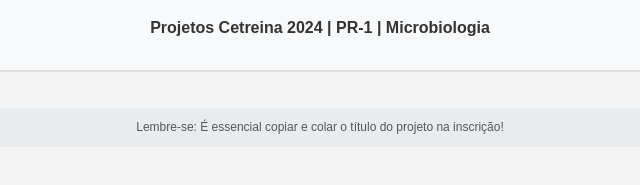
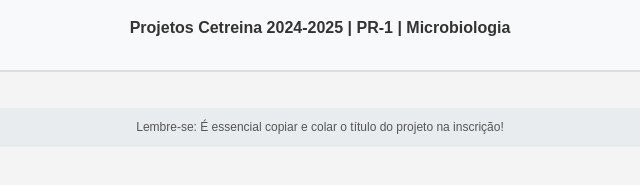
Before and after one commit to proiniciar/Microbiologia_Cetreina, a plain HTML site: page index.html in a window 1280 px wide. Shown: the part 323-508 px from the top of the page, 320-960 px from the left. Drawn offline with Linux system fonts and the light colour scheme.

Commit message:
index.html

```diff
--- a/index.html
+++ b/index.html
@@ -115,7 +115,7 @@
 <body>
     <div class="header">
         <img src="https://proiniciar.uerj.br/pluginfile.php/1/theme_adaptable/logo/1709829991/Daiaie%20Coordenadoria%20de%20Inicia%C3%A7%C3%A3o%20COR.png" alt="Logo">
-        <h1>Projetos Cetreina 2024 | PR-1 | Microbiologia</h1>
+        <h1>Projetos Cetreina 2024-2025 | PR-1 | Microbiologia</h1>
     </div>
 
     <div class="back-button">
```
